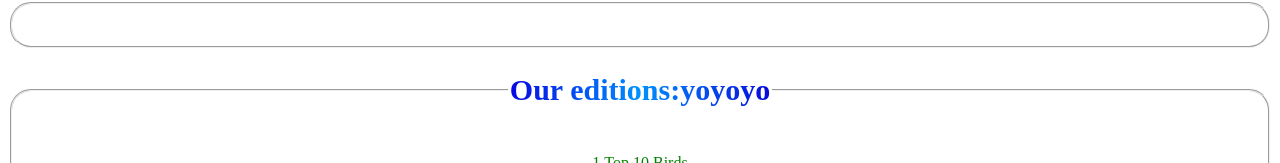
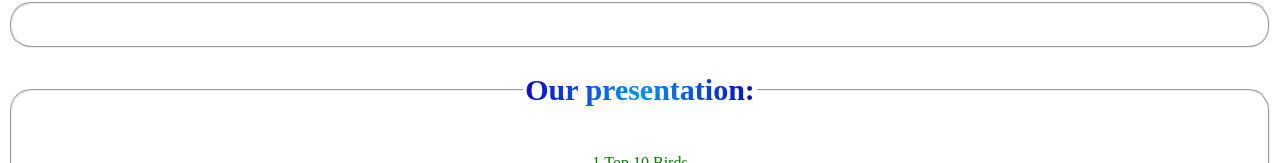
Before and after one commit to AritrM/fictional-fiesta, a plain HTML site: page Index.html in a window 1280 px wide. Shown: the part 119-282 px from the top of the page. Drawn offline with Linux system fonts and the light colour scheme; no server answers; a web font is replaced by a local one.

Commit message:
Update Index.html

```diff
--- a/Index.html
+++ b/Index.html
@@ -40,7 +40,7 @@ N.B: Hi there! Your help is needed to create another top ten lists of songs. Mai
 </form>
  <form>
   <fieldset>
- <legend><h2>Our editions:yoyoyo</h2></legend>
+ <legend><h2>Our presentation:</h2></legend>
 <p><a href="top10birds/index.html" onclick="msg()">1.Top 10 Birds</a></p>
 <p><a href="top10fishes/Index.html" onclick="msg()">2.Top 10 Fishes</a></p>
 <p><a href="top10animals/Index.html" onclick="msg()">3.Top 10 Animals</a></p>
```
